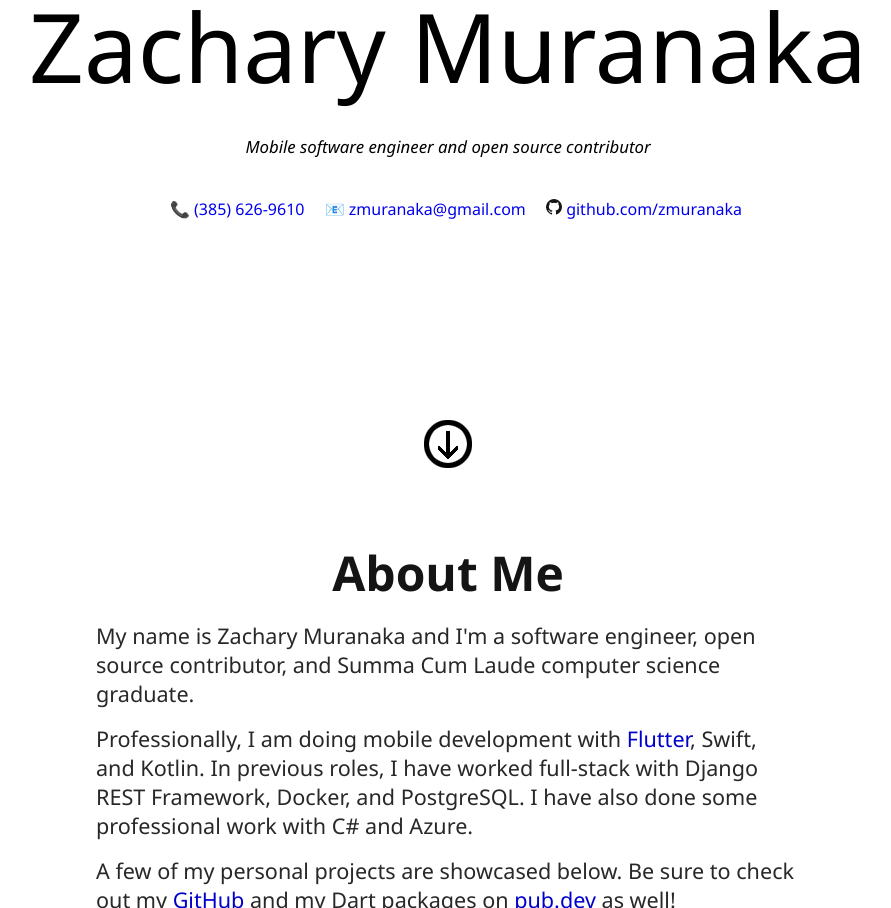
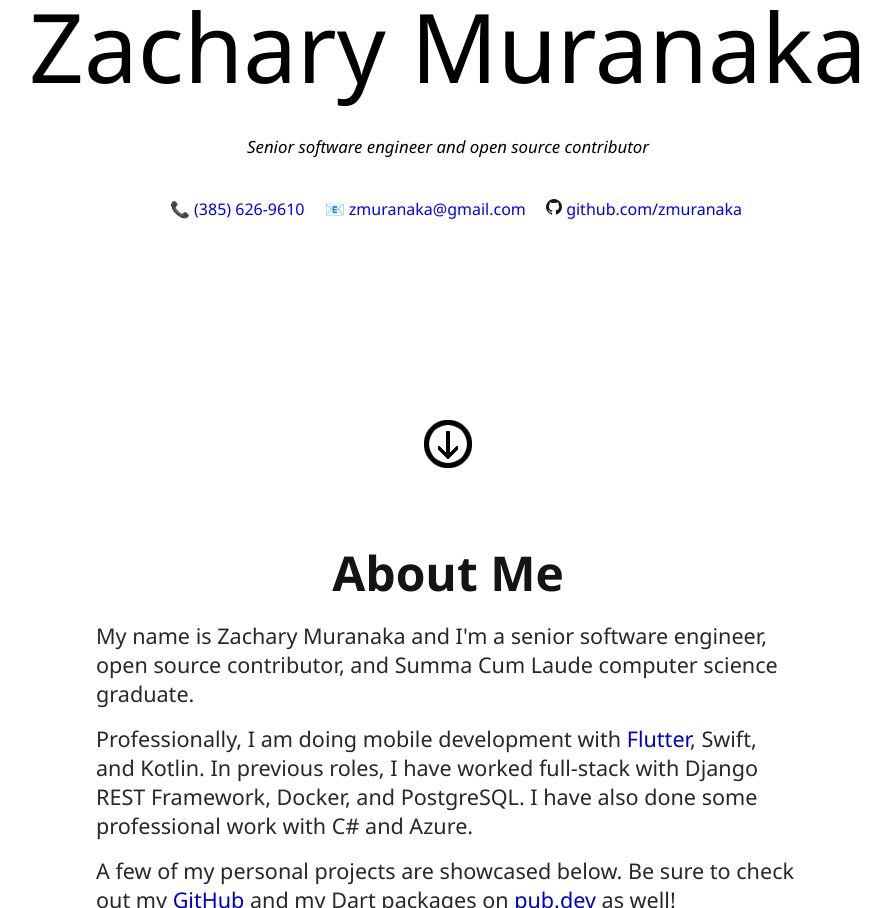
Before and after one commit to zmuranaka/zmuranaka.github.io, a plain HTML site: page index.html in a window 1280 px wide. Shown: the part 260-1168 px from the top of the page, without its empty margins (192-1083 px from the left). Drawn offline with Linux system fonts and the light colour scheme.

Commit message:
Minor wording update

```diff
--- a/index.html
+++ b/index.html
@@ -23,7 +23,7 @@
             <div class="navLink">Reckless Road</div>
         </nav>
         <h1>Zachary Muranaka</h1>
-        <div class="info">Mobile software engineer and open source contributor</div>
+        <div class="info">Senior software engineer and open source contributor</div>
         <a href="tel:3856269610">📞 (385) 626-9610</a>
         <a href="mailto:zmuranaka@gmail.com">📧 zmuranaka@gmail.com</a>
         <a href="https://github.com/zmuranaka">
@@ -36,7 +36,7 @@
         <img src="images/blackDownArrow.png" class="downArrow" alt="Continue">
         <h2>About Me</h2>
         <p>
-            My name is Zachary Muranaka and I'm a software engineer,
+            My name is Zachary Muranaka and I'm a senior software engineer,
             open source contributor,
             and Summa Cum Laude computer science graduate.
         </p>
```
